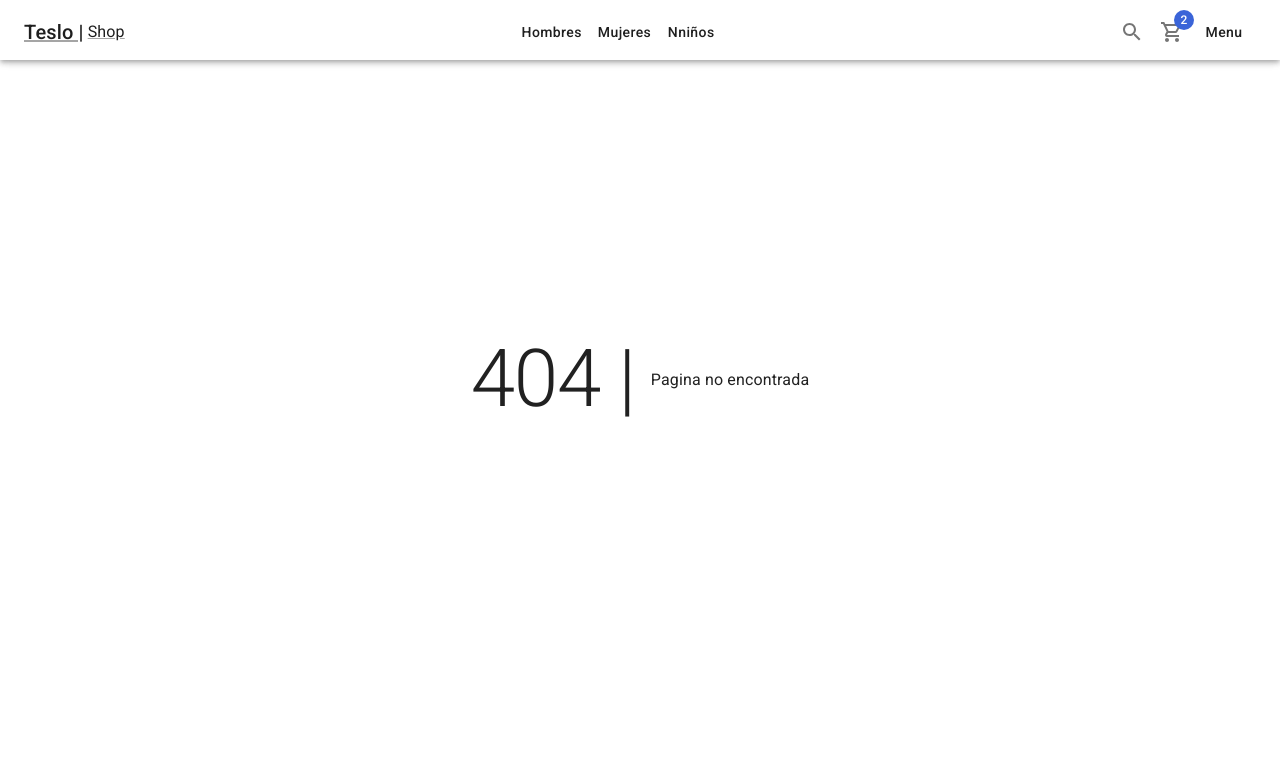
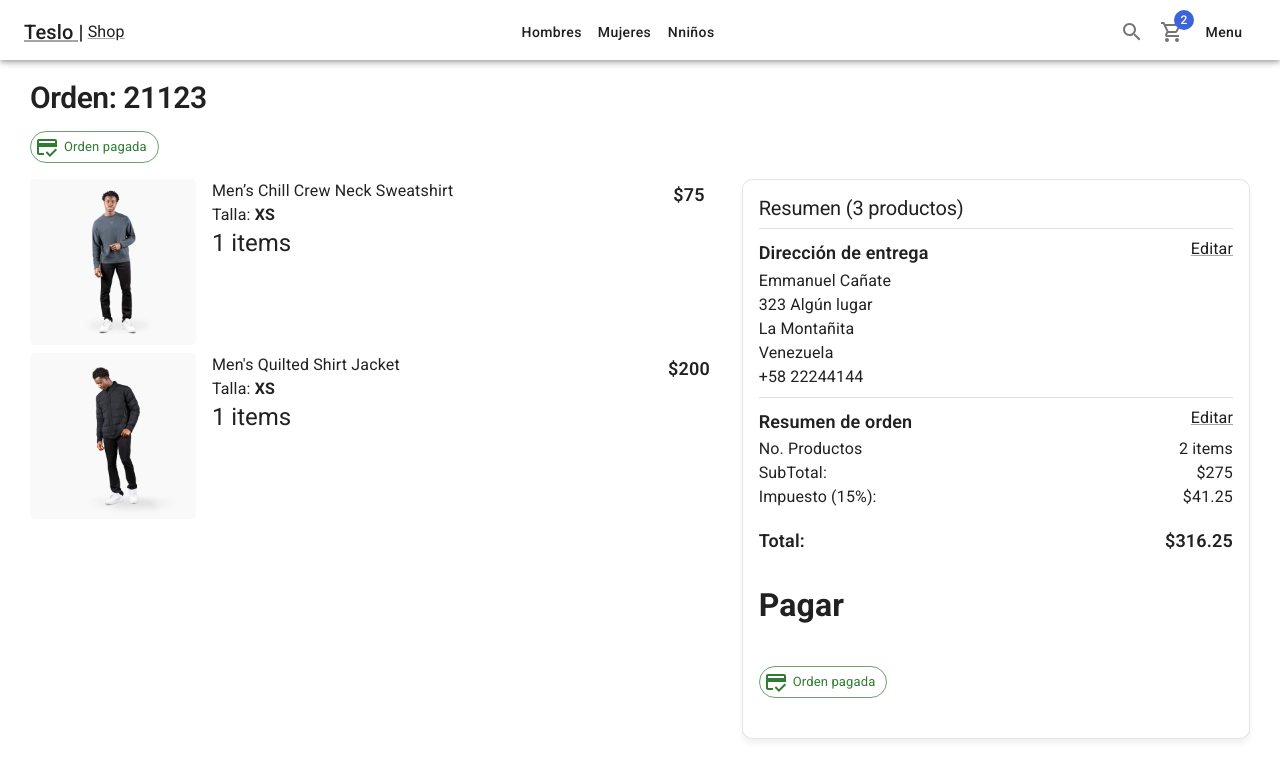
Before and after one commit to EmmanuelJCA/teslo-shop-webapp, a Next.js app: page /orders/1 in a window 1280 px wide. Before the commit this address had no page. Shown: the top 778 px of the page. Built offline with nearby package versions, Linux system fonts and the light colour scheme.

Commit message:
order page

```diff
--- /dev/null
+++ b/pages/orders/[id].tsx
@@ -0,0 +1,90 @@
+import NextLink from 'next/link';
+import { Box, Card, CardContent, Chip, Divider, Grid, Link, Typography } from '@mui/material';
+import { CreditCardOffOutlined, CreditScoreOutlined } from '@mui/icons-material';
+
+import { ShopLayout } from '../../components/layouts';
+import { CartList, OrderSummary } from '../../components/cart';
+
+
+const OrderPage = () => {
+  return (
+    <ShopLayout title='Resumen de la orden 21123' pageDescription='Resumen de la orden'>
+
+      <Typography variant='h1' component='h1'>Orden: 21123</Typography>
+
+      {/* <Chip
+        sx={{ my:2 }}
+        label='Pendiente de pago'
+        variant='outlined'
+        color='error'
+        icon={ <CreditCardOffOutlined /> }
+      /> */}
+
+      <Chip
+        sx={{ my:2 }}
+        label='Orden pagada'
+        variant='outlined'
+        color='success'
+        icon={ <CreditScoreOutlined /> }
+      />
+
+      <Grid container>
+        <Grid item xs={ 12 } sm={ 7 }>
+          <CartList />
+        </Grid>
+
+        <Grid item xs={ 12 } sm={ 5 }>
+          <Card className='summary-card'>
+            <CardContent>
+              <Typography variant='h2'>Resumen (3 productos)</Typography>
+              <Divider sx={{ my:1 }} />
+
+              <Box display='flex' justifyContent='space-between'>
+              <Typography variant='subtitle1'>Dirección de entrega</Typography>
+                <NextLink href='/checkout/address' passHref legacyBehavior>
+                  <Link underline='always'>
+                    Editar
+                  </Link>
+                </NextLink>
+              </Box>
+
+
+              <Typography>Emmanuel Cañate</Typography>
+              <Typography>323 Algún lugar</Typography>
+              <Typography>La Montañita</Typography>
+              <Typography>Venezuela</Typography>
+              <Typography>+58 22244144</Typography>
+
+              <Divider sx={{ my:1 }} />
+
+              <Box display='flex' justifyContent='space-between'>
+                <Typography variant='subtitle1'>Resumen de orden</Typography>
+                <NextLink href='/cart' passHref legacyBehavior>
+                  <Link underline='always'>
+                    Editar
+                  </Link>
+                </NextLink>
+              </Box>
+
+              <OrderSummary />
+
+              <Box sx={{ mt:3 }}>
+                <h1>Pagar</h1>
+                <Chip
+                  sx={{ my:2 }}
+                  label='Orden pagada'
+                  variant='outlined'
+                  color='success'
+                  icon={ <CreditScoreOutlined /> }
+                />
+              </Box>
+            </CardContent>
+          </Card>
+        </Grid>
+      </Grid>
+
+    </ShopLayout>
+  )
+}
+
+export default OrderPage;
```
